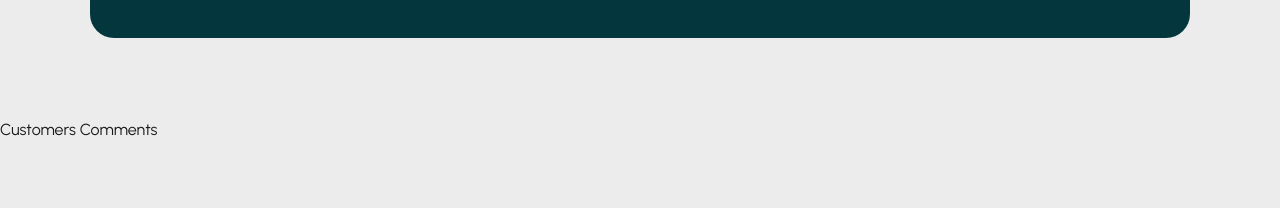
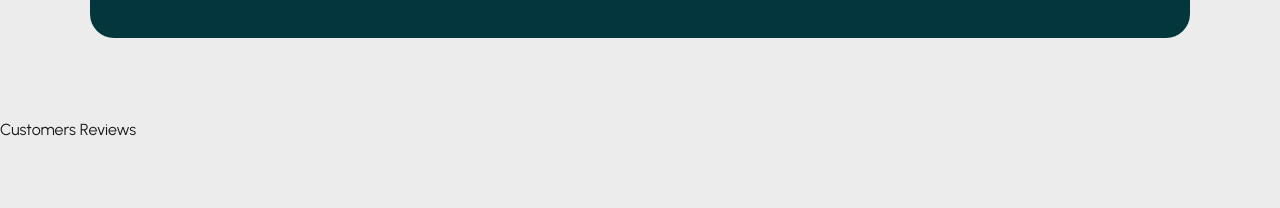
Before and after one commit to ashiqur0/zap-shift-client, a React (Vite) app: page / in a window 1280 px wide. Shown: the part 3787-3995 px from the top of the page. Built offline with nearby package versions, Linux system fonts and the light colour scheme.

Commit message:
Project Configuration: Installed swiper

```diff
--- a/package.json
+++ b/package.json
@@ -16,6 +16,7 @@
     "react-icons": "^5.5.0",
     "react-responsive-carousel": "^3.2.23",
     "react-router": "^7.9.6",
+    "swiper": "^12.0.3",
     "tailwindcss": "^4.1.17"
   },
   "devDependencies": {
--- a/src/pages/Home/CustomersComments/CustomersComments.jsx
+++ /dev/null
@@ -1,11 +0,0 @@
-import React from 'react';
-
-const CustomersComments = () => {
-    return (
-        <div>
-            <h1>Customers Comments</h1>
-        </div>
-    );
-};
-
-export default CustomersComments;
--- a/src/pages/Home/Home/Home.jsx
+++ b/src/pages/Home/Home/Home.jsx
@@ -5,7 +5,7 @@ import OurServices from '../OurServices/OurServices';
 import TrustedSalesTeam from '../TrustedSalesTeam/TrustedSalesTeam';
 import Features from '../Features/Features';
 import Aim from '../Aim/Aim';
-import CustomersComments from '../CustomersComments/CustomersComments';
+import Review from '../Review/Review';
 import FAQ from '../FAQ/FAQ';
 
 const Home = () => {
@@ -17,7 +17,7 @@ const Home = () => {
             <TrustedSalesTeam />
             <Features />
             <Aim />
-            <CustomersComments />
+            <Review />
             <FAQ />
         </div>
     );
--- /dev/null
+++ b/src/pages/Home/Review/Review.jsx
@@ -0,0 +1,11 @@
+import React from 'react';
+
+const Review = () => {
+    return (
+        <div>
+            <h1>Customers Reviews</h1>
+        </div>
+    );
+};
+
+export default Review;
```
Also changed, not shown: 1 other file (tests, documents, lock files or other folders).
